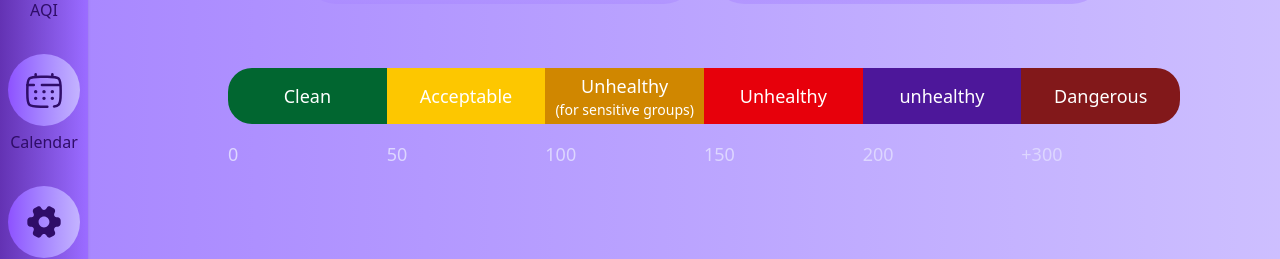
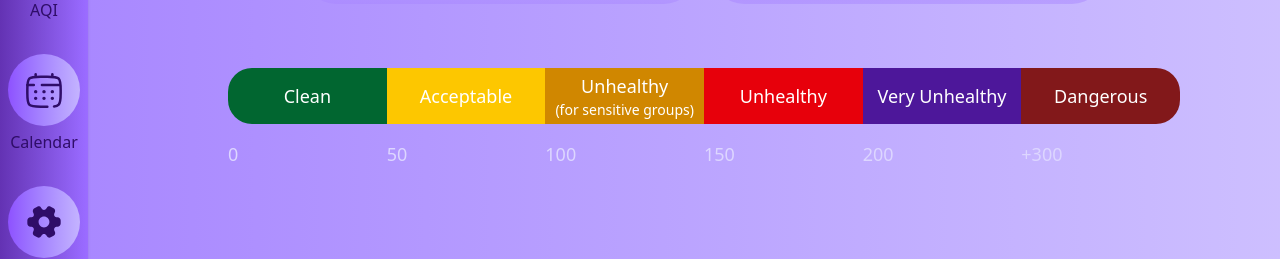
Before and after one commit to mahdibaderloo/weather-app, a React (Vite) app: page /air-quality in a window 1280 px wide. Shown: the part 514-773 px from the top of the page. Built offline with nearby package versions, Linux system fonts and the light colour scheme.

Commit message:
add Help component

```diff
--- /dev/null
+++ b/src/features/aqi/Help.tsx
@@ -0,0 +1,51 @@
+const helpTitles = [
+  { title: "Clean", class: "bg-green-800", desc: null },
+  { title: "Acceptable", class: "bg-yellow-400", desc: null },
+  {
+    title: "Unhealthy",
+    class: "bg-yellow-600 flex-col",
+    desc: "(for sensitive groups)",
+  },
+  { title: "Unhealthy", class: "bg-red-600", desc: null },
+  { title: "Very Unhealthy", class: "bg-violet-900", desc: null },
+  { title: "Dangerous", class: "bg-red-900", desc: null },
+];
+
+const helpIndexes = [0, 50, 100, 150, 200, 300];
+
+export default function Help() {
+  return (
+    <div className="mt-16 flex flex-col justify-center items-center">
+      <ul className="w-[85%] grid grid-cols-6 rounded-3xl overflow-hidden">
+        {helpTitles.map((t) => {
+          if (t.desc) {
+            return (
+              <li
+                className={`flex justify-center items-center text-white text-lg font-medium px-2 py-1 ${t.class}`}
+              >
+                Unhealthy{" "}
+                <span className="text-sm">(for sensitive groups)</span>
+              </li>
+            );
+          } else {
+            return (
+              <li
+                className={`flex justify-center items-center text-white text-lg font-medium px-2 py-1 ${t.class}`}
+              >
+                {t.title}
+              </li>
+            );
+          }
+        })}
+      </ul>
+
+      <ul className="w-[85%] grid grid-cols-6 mt-4">
+        {helpIndexes.map((i) => (
+          <li key={i} className="text-violet-200 text-lg font-medium">
+            {i === 300 ? "+300" : i}
+          </li>
+        ))}
+      </ul>
+    </div>
+  );
+}
--- a/src/pages/AirQualityIndex.tsx
+++ b/src/pages/AirQualityIndex.tsx
@@ -1,3 +1,4 @@
+import Help from "../features/aqi/Help";
 import { getFormattedDate } from "../utils/date";
 
 export default function AirQualityIndex() {
@@ -35,38 +36,7 @@ export default function AirQualityIndex() {
         </div>
       </div>
 
-      <div className="mt-16 flex flex-col justify-center items-center">
-        <ul className="w-[85%] grid grid-cols-6 rounded-3xl overflow-hidden">
-          <li className="bg-green-800 flex justify-center items-center text-white text-lg font-medium px-2 py-1">
-            Clean
-          </li>
-          <li className="bg-yellow-400 flex justify-center items-center text-white text-lg font-medium px-2 py-1">
-            Acceptable
-          </li>
-          <li className="bg-yellow-600 flex flex-col justify-center items-center text-white text-lg font-medium px-2 py-1">
-            Unhealthy <span className="text-sm">(for sensitive groups)</span>
-          </li>
-          <li className="bg-red-600 flex justify-center items-center text-white text-lg font-medium px-2 py-1">
-            Unhealthy
-          </li>
-          <li className="bg-violet-900 flex justify-center items-center text-white text-lg font-medium px-2 py-1">
-            unhealthy
-          </li>
-          <li className="bg-red-900 flex justify-center items-center text-white text-lg font-medium px-2 py-1">
-            Dangerous
-          </li>
-        </ul>
-
-        <ul className="w-[85%] grid grid-cols-6 mt-4">
-          <li className="text-violet-200 text-lg font-medium">0</li>
-          <li className="text-violet-200 text-lg font-medium">50</li>
-          <li className="text-violet-200 text-lg font-medium">100</li>
-          <li className="text-violet-200 text-lg font-medium">150</li>
-          <li className="text-violet-200 text-lg font-medium">200</li>
-          <li className="text-violet-200 text-lg font-medium">+300</li>
-          {/* <li className="text-white text-lg font-medium px-3 py-1">+</li> */}
-        </ul>
-      </div>
+      <Help />
     </div>
   );
 }
```
